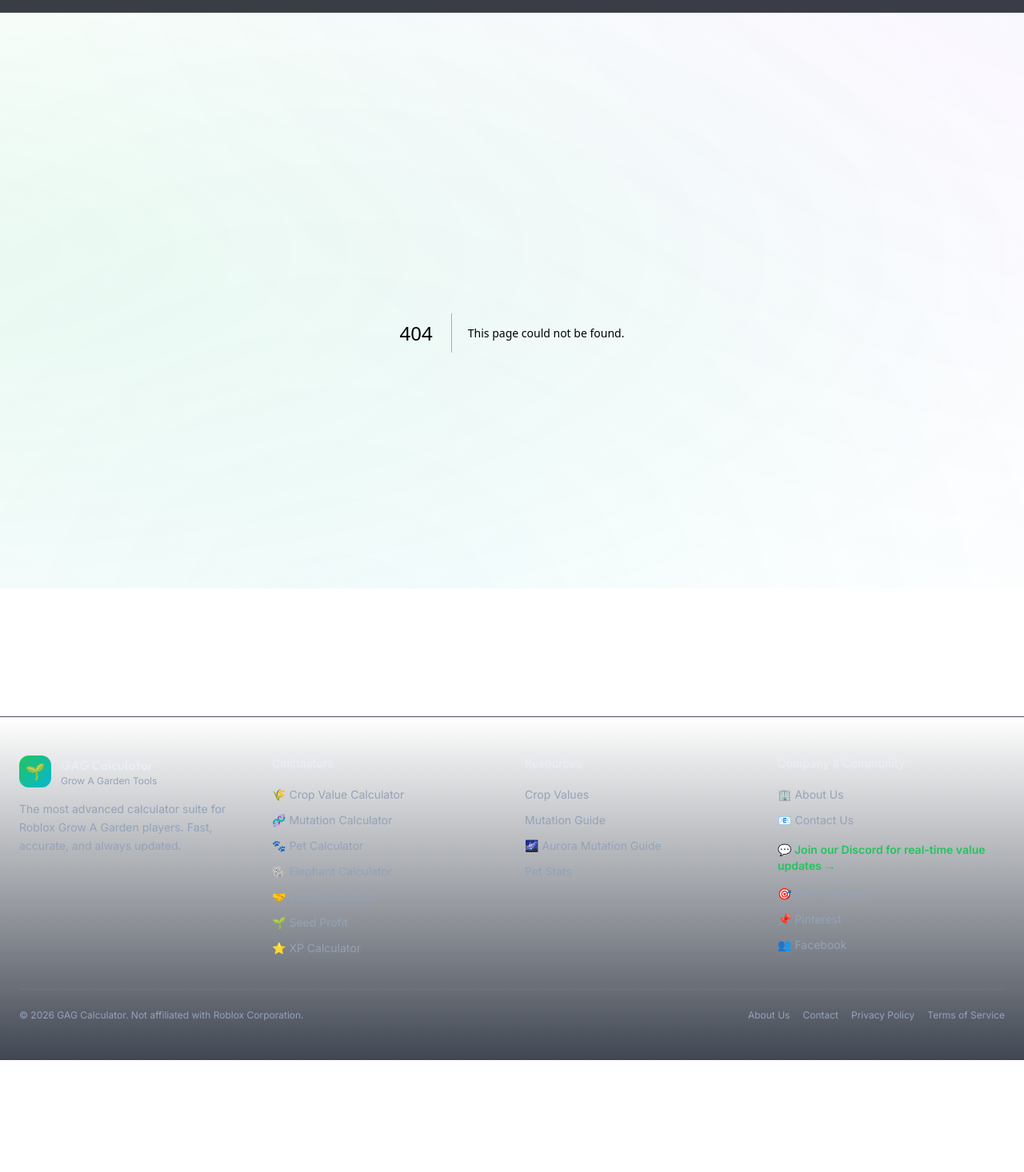
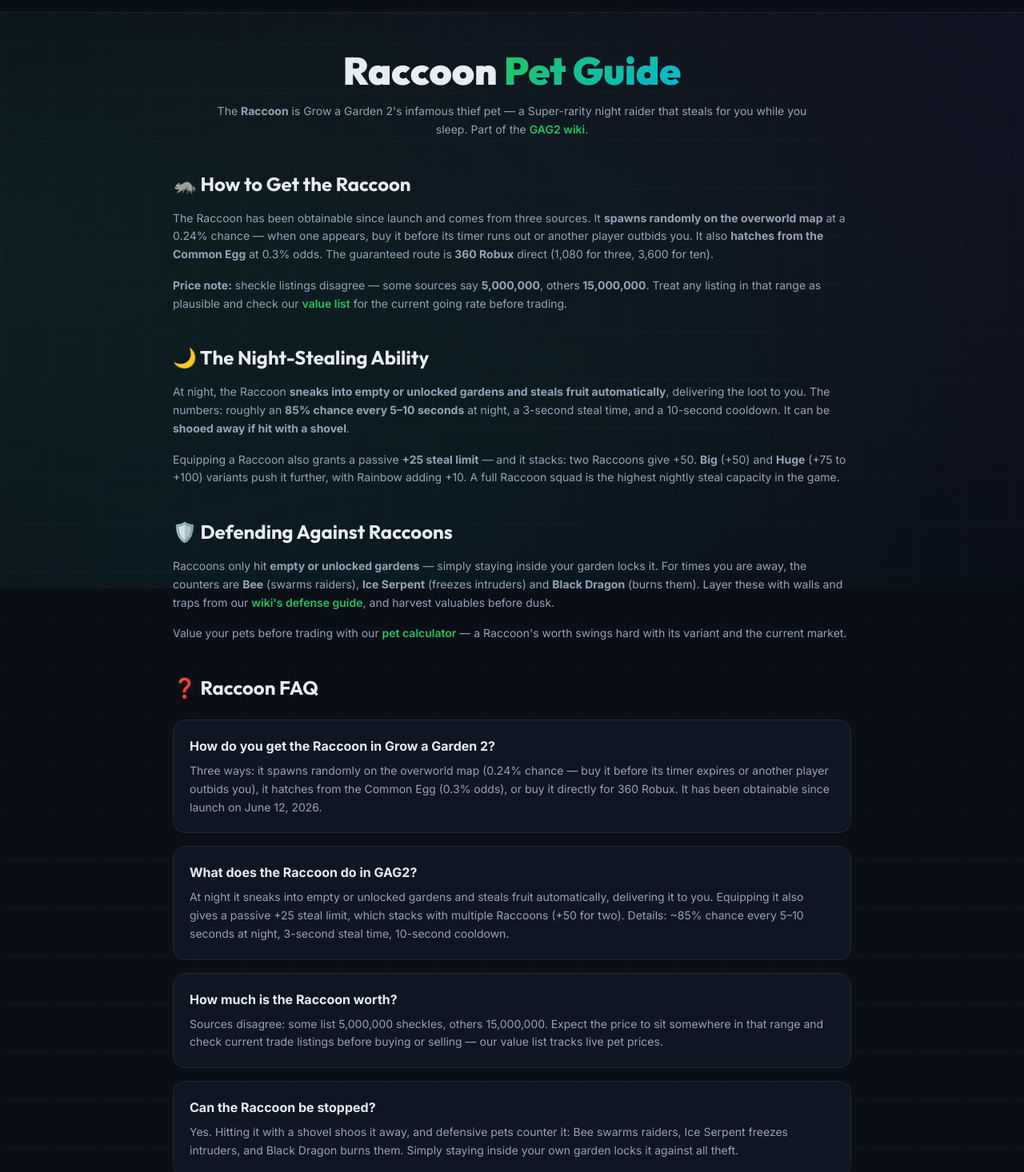
Before and after one commit to liveetcstream-beep/grow-a-garden-calculator, a Next.js app: page /grow-a-garden-2/wiki/pets/raccoon in a window 1280 px wide. Before the commit this address had no page. Shown: the part 64-1530 px from the top of the page at 80% size. Before the commit the page ends 1390 px from the top, so only its background shows below. Built offline with nearby package versions, Linux system fonts and the light colour scheme.

Commit message:
Add Raccoon spoke page (GAG2 wiki)

```diff
--- /dev/null
+++ b/src/app/grow-a-garden-2/wiki/pets/raccoon/page.tsx
@@ -0,0 +1,138 @@
+import type { Metadata } from "next";
+import Link from "next/link";
+import { getCanonical } from "@/lib/canonical";
+
+const pageTitle = "Raccoon Grow a Garden 2 – How to Get & Ability";
+const pageDesc = "How to get the Raccoon pet in Grow a Garden 2: spawn chance, egg odds, price, and how its night-stealing ability works.";
+
+export const metadata: Metadata = {
+  title: pageTitle,
+  description: pageDesc,
+  keywords: ["raccoon grow a garden 2", "raccoon gag", "raccoon gag2", "raccoon pet value", "grow a garden raccoon", "gag2 raccoon ability", "grow a garden 2 pets"],
+  alternates: { canonical: getCanonical("/grow-a-garden-2/wiki/pets/raccoon") },
+  openGraph: {
+    title: pageTitle,
+    description: pageDesc,
+    url: "https://growagardencalcs.com/grow-a-garden-2/wiki/pets/raccoon",
+    siteName: "Grow A Garden Calculator",
+    type: "website",
+  },
+};
+
+const faqs = [
+  {
+    q: "How do you get the Raccoon in Grow a Garden 2?",
+    a: "Three ways: it spawns randomly on the overworld map (0.24% chance — buy it before its timer expires or another player outbids you), it hatches from the Common Egg (0.3% odds), or buy it directly for 360 Robux. It has been obtainable since launch on June 12, 2026.",
+  },
+  {
+    q: "What does the Raccoon do in GAG2?",
+    a: "At night it sneaks into empty or unlocked gardens and steals fruit automatically, delivering it to you. Equipping it also gives a passive +25 steal limit, which stacks with multiple Raccoons (+50 for two). Details: ~85% chance every 5–10 seconds at night, 3-second steal time, 10-second cooldown.",
+  },
+  {
+    q: "How much is the Raccoon worth?",
+    a: "Sources disagree: some list 5,000,000 sheckles, others 15,000,000. Expect the price to sit somewhere in that range and check current trade listings before buying or selling — our value list tracks live pet prices.",
+  },
+  {
+    q: "Can the Raccoon be stopped?",
+    a: "Yes. Hitting it with a shovel shoos it away, and defensive pets counter it: Bee swarms raiders, Ice Serpent freezes intruders, and Black Dragon burns them. Simply staying inside your own garden locks it against all theft.",
+  },
+  {
+    q: "Are there Raccoon variants?",
+    a: "Yes — Big (+50 steal limit) and Huge (+75 to +100 depending on source) variants exist, and the Rainbow variant adds +10. Stacking multiple Raccoons multiplies your nightly steal capacity.",
+  },
+];
+
+const faqSchema = {
+  "@context": "https://schema.org",
+  "@type": "FAQPage",
+  mainEntity: faqs.map((f) => ({
+    "@type": "Question",
+    name: f.q,
+    acceptedAnswer: { "@type": "Answer", text: f.a },
+  })),
+};
+
+export default function RaccoonGuide() {
+  return (
+    <div className="max-w-4xl mx-auto px-4 sm:px-6 py-12">
+      <script
+        type="application/ld+json"
+        dangerouslySetInnerHTML={{ __html: JSON.stringify(faqSchema) }}
+      />
+      <div className="text-center mb-10">
+        <h1 className="text-4xl sm:text-5xl font-black mb-4" style={{ fontFamily: "var(--font-display)", color: "var(--foreground)" }}>
+          Raccoon <span style={{ background: "var(--gradient-1)", WebkitBackgroundClip: "text", WebkitTextFillColor: "transparent" }}>Pet Guide</span>
+        </h1>
+        <p className="text-sm max-w-3xl mx-auto leading-relaxed" style={{ color: "var(--muted)" }}>
+          The <strong>Raccoon</strong> is Grow a Garden 2's infamous thief pet — a Super-rarity night raider that steals for
+          you while you sleep. Part of the <Link href="/grow-a-garden-2/wiki" className="text-[var(--primary)] hover:underline font-semibold">GAG2 wiki</Link>.
+        </p>
+      </div>
+
+      <div className="space-y-10 text-sm leading-relaxed" style={{ color: "var(--muted)" }}>
+        <section>
+          <h2 className="text-2xl font-bold mb-4 text-left" style={{ fontFamily: "var(--font-display)", color: "var(--foreground)" }}>
+            🦝 How to Get the Raccoon
+          </h2>
+          <p className="mb-4">
+            The Raccoon has been obtainable since launch and comes from three sources. It <strong>spawns randomly on the
+            overworld map</strong> at a 0.24% chance — when one appears, buy it before its timer runs out or another player
+            outbids you. It also <strong>hatches from the Common Egg</strong> at 0.3% odds. The guaranteed route is
+            <strong> 360 Robux</strong> direct (1,080 for three, 3,600 for ten).
+          </p>
+          <p className="mb-4">
+            <strong>Price note:</strong> sheckle listings disagree — some sources say <strong>5,000,000</strong>, others
+            <strong> 15,000,000</strong>. Treat any listing in that range as plausible and check our <Link href="/value-list" className="text-[var(--primary)] hover:underline font-semibold">value list</Link> for
+            the current going rate before trading.
+          </p>
+        </section>
+
+        <section>
+          <h2 className="text-2xl font-bold mb-4 text-left" style={{ fontFamily: "var(--font-display)", color: "var(--foreground)" }}>
+            🌙 The Night-Stealing Ability
+          </h2>
+          <p className="mb-4">
+            At night, the Raccoon <strong>sneaks into empty or unlocked gardens and steals fruit automatically</strong>,
+            delivering the loot to you. The numbers: roughly an <strong>85% chance every 5–10 seconds</strong> at night,
+            a 3-second steal time, and a 10-second cooldown. It can be <strong>shooed away if hit with a shovel</strong>.
+          </p>
+          <p className="mb-4">
+            Equipping a Raccoon also grants a passive <strong>+25 steal limit</strong> — and it stacks: two Raccoons give
+            +50. <strong>Big</strong> (+50) and <strong>Huge</strong> (+75 to +100) variants push it further, with Rainbow
+            adding +10. A full Raccoon squad is the highest nightly steal capacity in the game.
+          </p>
+        </section>
+
+        <section>
+          <h2 className="text-2xl font-bold mb-4 text-left" style={{ fontFamily: "var(--font-display)", color: "var(--foreground)" }}>
+            🛡️ Defending Against Raccoons
+          </h2>
+          <p className="mb-4">
+            Raccoons only hit <strong>empty or unlocked gardens</strong> — simply staying inside your garden locks it. For
+            times you are away, the counters are <strong>Bee</strong> (swarms raiders), <strong>Ice Serpent</strong> (freezes
+            intruders) and <strong>Black Dragon</strong> (burns them). Layer these with walls and traps from our <Link href="/grow-a-garden-2/wiki" className="text-[var(--primary)] hover:underline font-semibold">wiki's
+            defense guide</Link>, and harvest valuables before dusk.
+          </p>
+          <p className="mb-4">
+            Value your pets before trading with our <Link href="/pet-calculator" className="text-[var(--primary)] hover:underline font-semibold">pet calculator</Link> — a
+            Raccoon's worth swings hard with its variant and the current market.
+          </p>
+        </section>
+
+        <section>
+          <h2 className="text-2xl font-bold mb-6 text-left" style={{ fontFamily: "var(--font-display)", color: "var(--foreground)" }}>
+            ❓ Raccoon FAQ
+          </h2>
+          <div className="space-y-4">
+            {faqs.map((faq, i) => (
+              <div key={i} className="glass-card-static p-5">
+                <h3 className="text-base font-bold mb-2" style={{ color: "var(--foreground)" }}>{faq.q}</h3>
+                <p className="text-sm leading-relaxed" style={{ color: "var(--muted)" }}>{faq.a}</p>
+              </div>
+            ))}
+          </div>
+        </section>
+      </div>
+    </div>
+  );
+}
```
